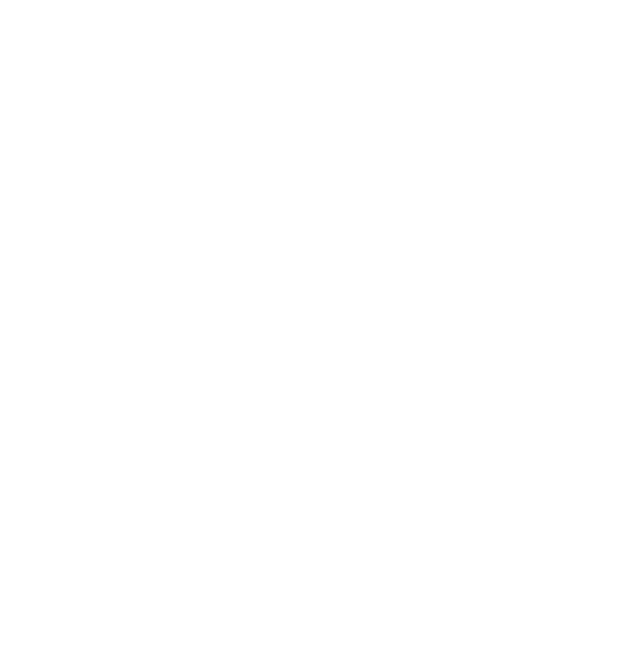
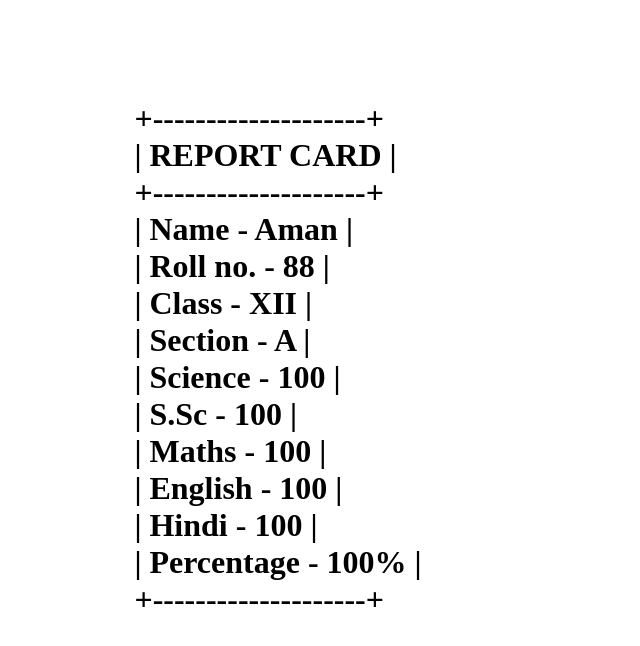
Before and after one commit to Aman-Mittal-52/Evaluation-3, a plain HTML site: page student/index.html in a window 1280 px wide. Shown: the whole page, without its empty margins (0-640 px from the left). Drawn offline with Linux system fonts and the light colour scheme.

Commit message:
Now it's cpmpleted

```diff
--- a/student/index.html
+++ b/student/index.html
@@ -6,25 +6,32 @@
     <title>Report Card</title>
 </head>
 <body>
-
+    <style>
+        h1{
+            width: 80%;
+            margin: 100px auto;
+        }
+    </style>
+    <h1>result...</h1>
 <script>
-    function StudentReport(name, rollNo, className, section, science, ssc, maths, english, hindi) {
+    function StudentReport(name, rollNo, className, section, science, Ssc, maths, english, hindi) {
         this.name = name;
         this.rollNo = rollNo;
         this.className = className;
         this.section = section;
         this.science = science;
-        this.ssc = ssc;
+        this.Ssc = Ssc;
         this.maths = maths;
         this.english = english;
         this.hindi = hindi;
 
         this.Percentage = function () {
-            return ((this.science + this.ssc + this.maths + this.english + this.hindi) / 5).toFixed(1);
+            return ((this.science + this.Ssc + this.maths + this.english + this.hindi) / 5);
         };
 
-        this.printStudentReport = function () {
-            console.log(`+--------------------+
+        this.printReport = function () {
+            let result = document.querySelector("h1");
+            result.innerText = `+--------------------+
 |     REPORT CARD    |
 +--------------------+
 | Name     - ${this.name} |
@@ -32,17 +39,17 @@
 | Class    - ${this.className} |
 | Section  - ${this.section} |
 | Science  - ${this.science} |
-| S.Sc     - ${this.ssc} |
+| S.Sc     - ${this.Ssc} |
 | Maths    - ${this.maths} |
 | English  - ${this.english} |
 | Hindi    - ${this.hindi} |
 | Percentage - ${this.Percentage()}% |
-+--------------------+`);
++--------------------+`
         };
     }
-    const AmanReport = new StudentReport("Aman",88, "XII", "A", 72, 72, 45, 50, 27);
+    const AmanReport = new StudentReport("Aman",88, "XII", "A", 100, 100,100, 100, 100);
 
-    AmanReport.printStudentReport();
+    AmanReport.printReport();
 </script>
 
 </body>
```
